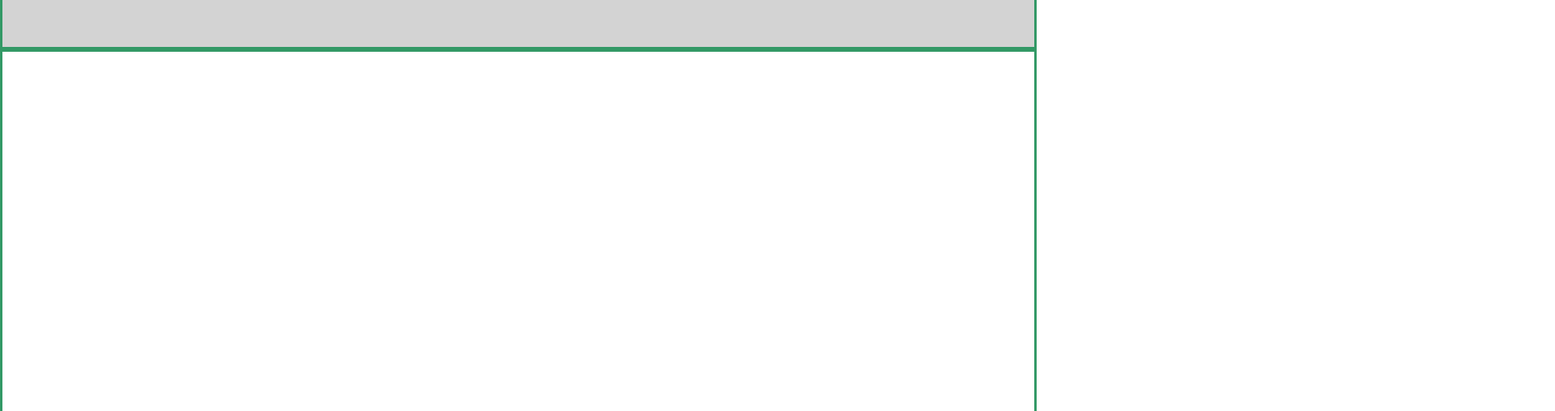
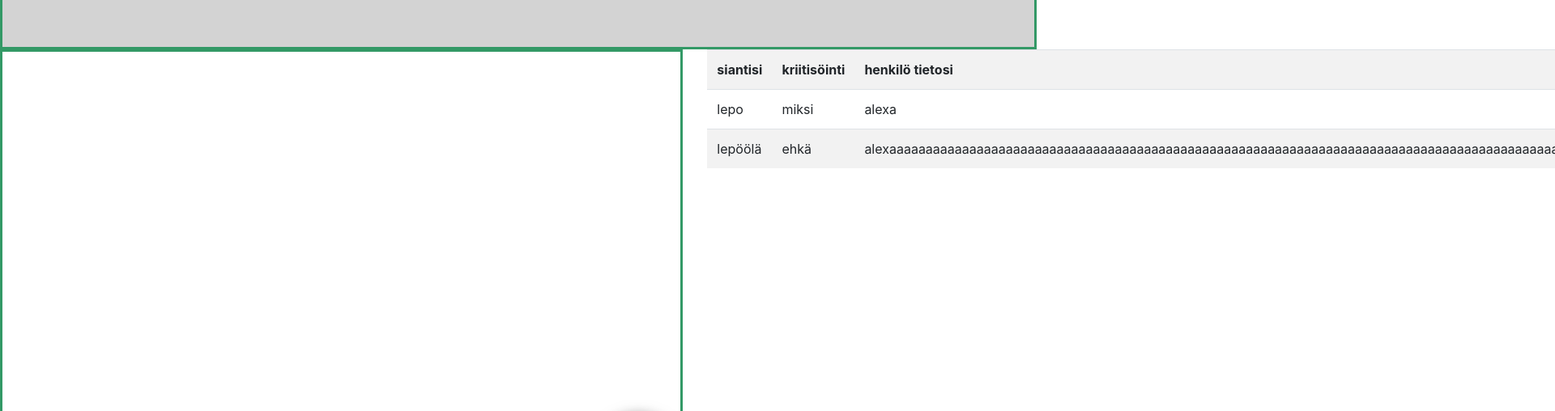
Before and after one commit to alexavammanen/keksikartta, a website: page public/index.html in a window 1280 px wide. Shown: the part 99-607 px from the top of the page at 81% size, 1920 px wide, since content can reach past the window. Drawn offline with nearby package versions, Linux system fonts and the light colour scheme.

Commit message:
taulukko

```diff
--- a/public/index.html
+++ b/public/index.html
@@ -36,6 +36,10 @@
       <h1 class="otsikkoteksti">siantisi tänne korjaus pankki</h1>
   </div>
 
+
+<div class="row">
+
+  <div class="col-sm-8">
   <div class="kartta_nappi_yhdistelma">
       <div id="kartta"></div>
       <!--<button class="tallenna_nappi" type="button" name="button">Tallenna sijainti</button>-->
@@ -52,12 +56,46 @@
       <div class="form-group">
           <label for="arvostelu">Arvostelu:</label>
           <input type="text" class="form-control" id="arvostelu">
+
+      </div>
+
+      <div class="form-group">
+          <label for="arvostelu">orja:</label>
+          <input type="text" class="form-control" id="orja">
           <button onclick="kirjoita_kartalle()" type="button" class="ok_nappi">OK</button>
       </div>
-      <!--<button type="button" class="ok_nappi">OK</button>-->
+
     </form>
+
   </div>
 
+</div>
 
+<div class="col-sm-4">
+
+<table class="table table-striped">
+  <tbody>
+    <tr>
+      <th>siantisi</th>
+      <th>kriitisöinti</th>
+      <th>henkilö tietosi</th>
+    </tr>
+<tr>
+  <td>lepo</td>
+  <td>miksi</td>
+  <td>alexa</td>
+</tr>
+<tr>
+  <td>lepöölä</td>
+  <td>ehkä</td>
+  <td>alexaaaaaaaaaaaaaaaaaaaaaaaaaaaaaaaaaaaaaaaaaaaaaaaaaaaaaaaaaaaaaaaaaaaaaaaaaaaaaaaaaaaaaaaaaaaa</td>
+</tr>
+  </tbody>
+</table>
+
+</div>
   </body>
+
+
+
 </html>
```
Also changed, not shown: README.md.
